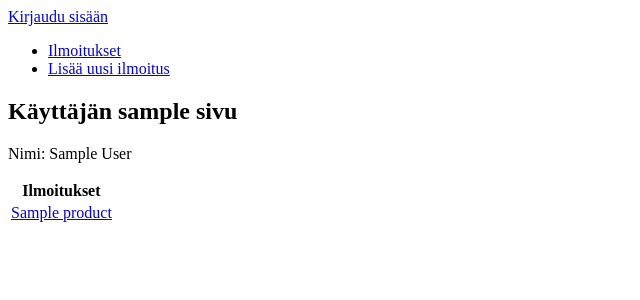
After one commit to anL1/2nd-hand-marketplace, a Flask app: page /auth/1/ in a window 1280 px wide. The commit adds this page. Shown: the top 300 px of the page, without its empty margins (0-640 px from the left). Run offline with Flask 2, Linux system fonts and the light colour scheme; tables that the repository leaves empty hold one stand-in row (values such as "Sample post").

Commit message:
user page added

```diff
--- a/application/auth/views.py
+++ b/application/auth/views.py
@@ -4,6 +4,8 @@ from flask_login import login_user, logout_user
 from application import app
 from application.auth.models import User
 from application.auth.forms import LoginForm
+
+from application.products.models import Product
 
 @app.route("/auth/login/", methods=["GET", "POST"])
 def auth_login():
@@ -27,3 +29,8 @@ def auth_login():
 def auth_logout():
     logout_user()
     return redirect(url_for("products_index"))
+
+@app.route("/auth/<user_id>/")
+def auth_user_page(user_id):
+    productList = Product.query.filter_by(account_id = user_id)
+    return render_template("auth/user_page.html", user = User.query.get(user_id), list = productList)
--- /dev/null
+++ b/application/templates/auth/user_page.html
@@ -0,0 +1,16 @@
+{% extends "layout.html" %}
+
+{% block body %}
+<h2>Käyttäjän {{ user.username }} sivu</h2>
+<p>Nimi: {{user.name}}</p>
+<table>
+  <tr>
+    <th>Ilmoitukset</th>
+  </tr>
+  {% for item in list %}
+  <tr>
+    <td><a href="{{url_for('single_product_page', product_id=item.id)}}">{{item.name}}</a></td>
+  </tr>
+  {% endfor %}
+</table
+{% endblock %}
--- a/application/templates/products/product_page.html
+++ b/application/templates/products/product_page.html
@@ -3,5 +3,7 @@
 {% block body %}
 <h2>{{ product.name }}</h2>
 <p>Hinta: {{product.price}}</p>
-<p>Ilmoituksen jättänyt käyttäjä {{user.username}} </p>
+<p>Ilmoituksen jättänyt käyttäjä
+<a href="{{url_for('auth_user_page', user_id=user.id)}}">{{user.username}}</a>
+</p>
 {% endblock %}
```
